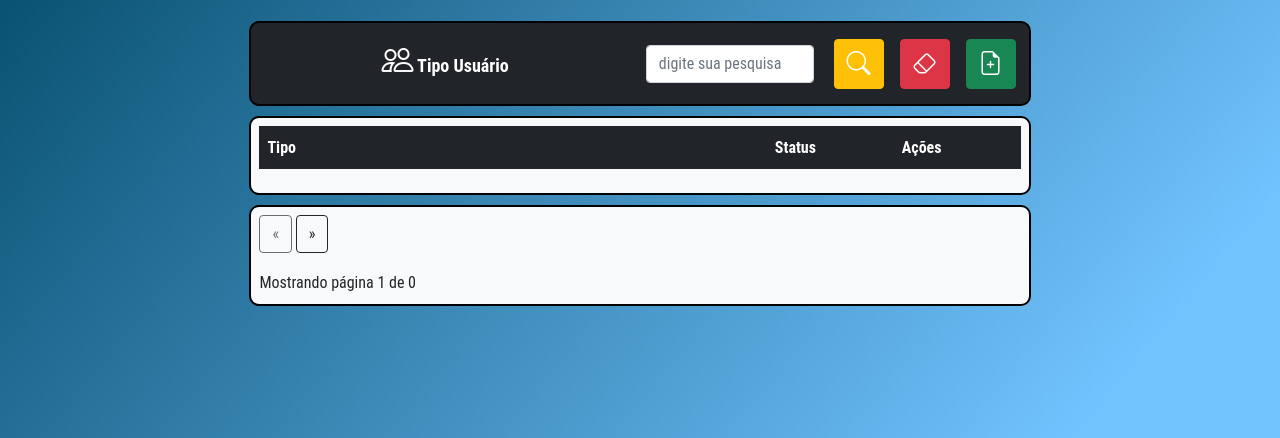
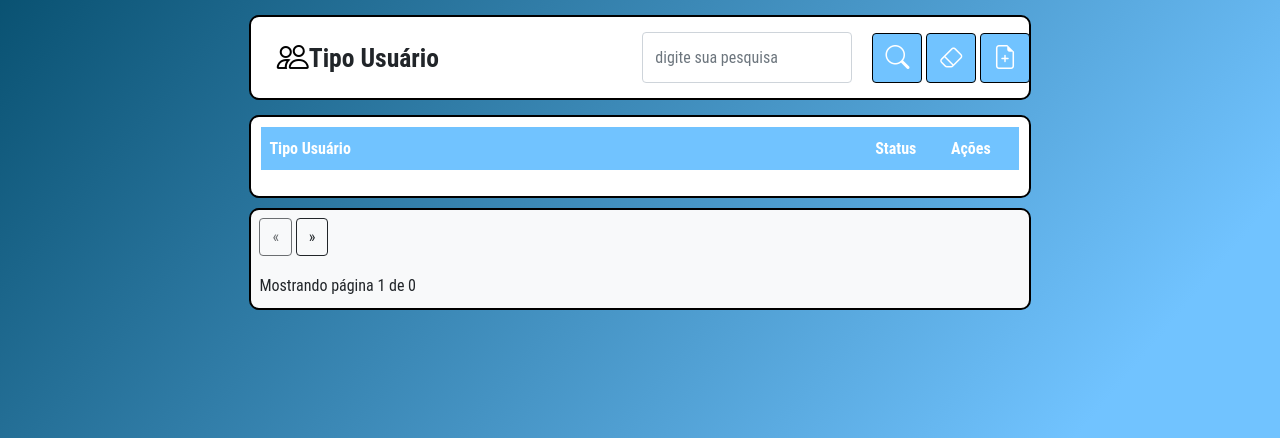
Before and after one commit to Douglaxz/APIClimaTempo, a Flask app: page /tipousuario in a window 1280 px wide. Shown: the part 75-513 px from the top of the page. Run offline with Flask 2, Linux system fonts and the light colour scheme; the visitor is signed in with stand-in values (Sample User, id 1); lists and menus that the app fills with data are empty; parts of the project's set-up code (start-up, migrations or seed data) failed here and were passed over; some libraries are stand-ins or nearby versions.

Commit message:
correções no css

```diff
--- a/static/app.css
+++ b/static/app.css
@@ -397,14 +412,15 @@ q:before, q:after {
     line-height: 50px;
     font-size: 2vw;
     color: black;
-    text-align: center;
+    text-align: left;
     font-weight: bold;
     display: flex;
     border: 2px solid black;
+    background-color: white;
 }
 
 .boxtitulocombusca {
-    margin: 5px auto;
+    margin: 15px auto;
     width: 70%; /* Valor da Largura */
     border-radius: 10px;
     padding: 5px;
@@ -414,16 +430,13 @@ q:before, q:after {
     font-weight: bold;
     display: flex;
     border: 2px solid black;
+    background-color: white;
 }
 
 .boxtitulocombusca_responsivo {
     display:none
 }
 
-
-.boxtitulo_responsivo {
-    display:none
-}
 
 .boxcentral {
     margin: 10px auto;
@@ -436,6 +449,7 @@ q:before, q:after {
     text-align: left;
     height: auto;
     border: 2px solid black;
+    background-color: white;
 }
 
 footer {
--- a/templates/tipousuarios.html
+++ b/templates/tipousuarios.html
@@ -1,34 +1,35 @@
 {% extends "template.html"%}
 {% block conteudo %}
-<br>
 <form method="post" action="{{ url_for('tipousuario') }}" enctype="multipart/form-data" id="formulario">
 <!-- barra de navegação para desktop/notebook -->
-  <div class="boxtitulocombusca bg-dark align-items-center">
-    <div class="p-2 bd-highlight col-lg text-left text-white font-weight-bold "><i class="bi bi-people" style="font-size:2rem; color:white;" data-toggle="tooltip" data-placement="right" title="Usuários"></i> {{ titulo }}</div>
-    <div class="container w-25 input-group">{{form.pesquisa(class="form-control")}}</div>
-    <div class="p-2"><a class="btn btn-warning" href="#" onclick="myFunction()"><i class="bi bi-search" style="font-size:1.5rem; color:white;"></i></a></div>
-    <div class="p-2"><a class="btn btn-danger" href="{{url_for('tipousuario')}}"><i class="bi bi-eraser" style="font-size:1.5rem; color:white;"></i></a></div>
-    <div class="p-2"><a class="btn btn-success" href="{{url_for('novoTipoUsuario')}}"><i class="bi bi-file-earmark-plus" style="font-size:1.5rem; color:white;"></i></a></div>
-  </div>
+<div class="boxtitulocombusca">
+    <div class="box_titulo"><i class="bi bi-people" style="font-size:2rem; color:black;" data-toggle="tooltip" data-placement="right" title="Usuários"></i> {{ titulo }}</div>
+    <div class="box_busca">{{form.pesquisa(class="form-control")}}</div>
+    <div class="box_botoes"><a class="btn btn_titulo" href="#" onclick="myFunction()"><i class="bi bi-search" style="font-size:1.5rem; color:white;"></i></a></div>
+    <div class="box_botoes"><a class="btn btn_titulo" href="{{url_for('tipousuario')}}"><i class="bi bi-eraser" style="font-size:1.5rem; color:white;"></i></a></div>
+    <div class="box_botoes"><a class="btn btn_titulo" href="{{url_for('novoTipoUsuario')}}"><i class="bi bi-file-earmark-plus" style="font-size:1.5rem; color:white;"></i></a></div>
+</div>
 <!-- final -->
 <!-- barra de navegação para mobile -->
-  <div class="bg-dark align-items-center boxtitulocombusca_responsivo">
-    <div class="p-2 bd-highlight col-lg text-left text-white font-weight-bold "><i class="bi-key" style="font-size:2rem; color:white;" data-toggle="tooltip" data-placement="right" title="Usuários"></i> {{ titulo }}</div>
-    <div class="container input-group">{{form.pesquisa_responsiva(class="form-control")}}</div>
-    <div class="p-2 align-items-center"><a class="btn btn-warning" href="#" onclick="myFunction()"><i class="bi bi-search" style="font-size:1.5rem; color:white;"></i></a>
-    <a class="btn btn-danger" href="{{url_for('tipousuario')}}"><i class="bi bi-eraser" style="font-size:1.5rem; color:white;"></i></a>
-    <a class="btn btn-success" href="{{url_for('novoTipoUsuario')}}"><i class="bi bi-file-earmark-plus" style="font-size:1.5rem; color:white;"></i></a></div>
-  </div>
+<div class="boxtitulocombusca_responsivo">
+  <div class="box_organizadora">
+    <div class="box_titulo"><i class="bi bi-people" style="font-size:2rem; color:black;" data-toggle="tooltip" data-placement="right" title="Usuários"></i> {{ titulo }}</div>
+    <div class="box_botoes"><a class="btn btn_titulo" href="#" onclick="myFunction()"><i class="bi bi-search" style="font-size:1.5rem; color:white;"></i></a></div>
+    <div class="box_botoes"><a class="btn btn_titulo" href="{{url_for('tipousuario')}}"><i class="bi bi-eraser" style="font-size:1.5rem; color:white;"></i></a></div>
+    <div class="box_botoes"><a class="btn btn_titulo" href="{{url_for('novoTipoUsuario')}}"><i class="bi bi-file-earmark-plus" style="font-size:1.5rem; color:white;"></i></a></div>
+   </div>
+  <div class="container input-group">{{form.pesquisa_responsiva(class="busca__input")}}</div>
+</div>
 <!-- final -->
 </form>
 <!-- mostrar dados -->
-<div class="boxcentral bg-light p-2 text-dark">
-  <table class="table table-striped table-responsiv">
-      <thead class="bg-dark text-white">
+<div class="boxcentral">
+  <table class="table table-bordered table-responsiv table-hover">
+      <thead>
           <tr>
-              <th class="text-left col-md-8">Tipo</th>
-              <th class="text-left col-md-2">Status</th>
-              <th class="text-left col-md-2">Ações</th>
+            <th width="80%">Tipo Usuário</th>
+            <th width="10%">Status</th>
+            <th width="10%">Ações</th>
           </tr>
       </thead>
       <tbody>
```
Also changed, not shown: other parts of static/app.css (+48 -19 lines), templates/editarUsuario.html (+15 -28 lines), templates/novoUsuario.html (+21 -36 lines), templates/usuarios.html (+13 -14 lines), templates/visualizarUsuario.html (+15 -28 lines).
